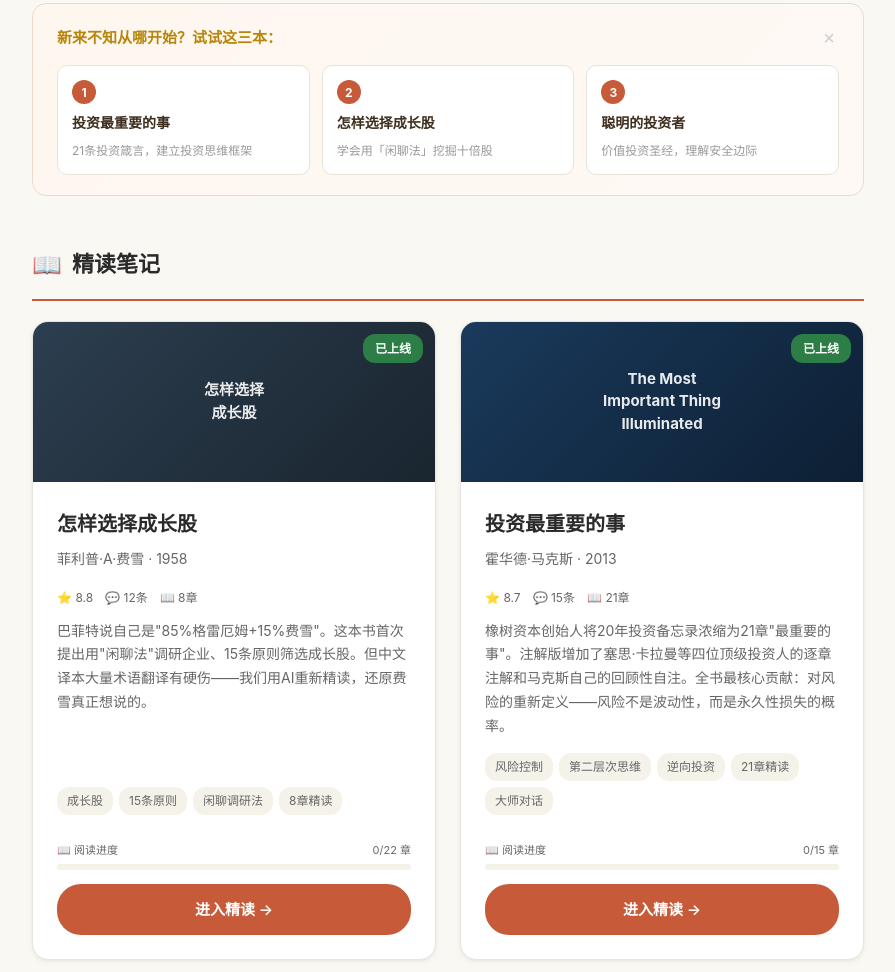
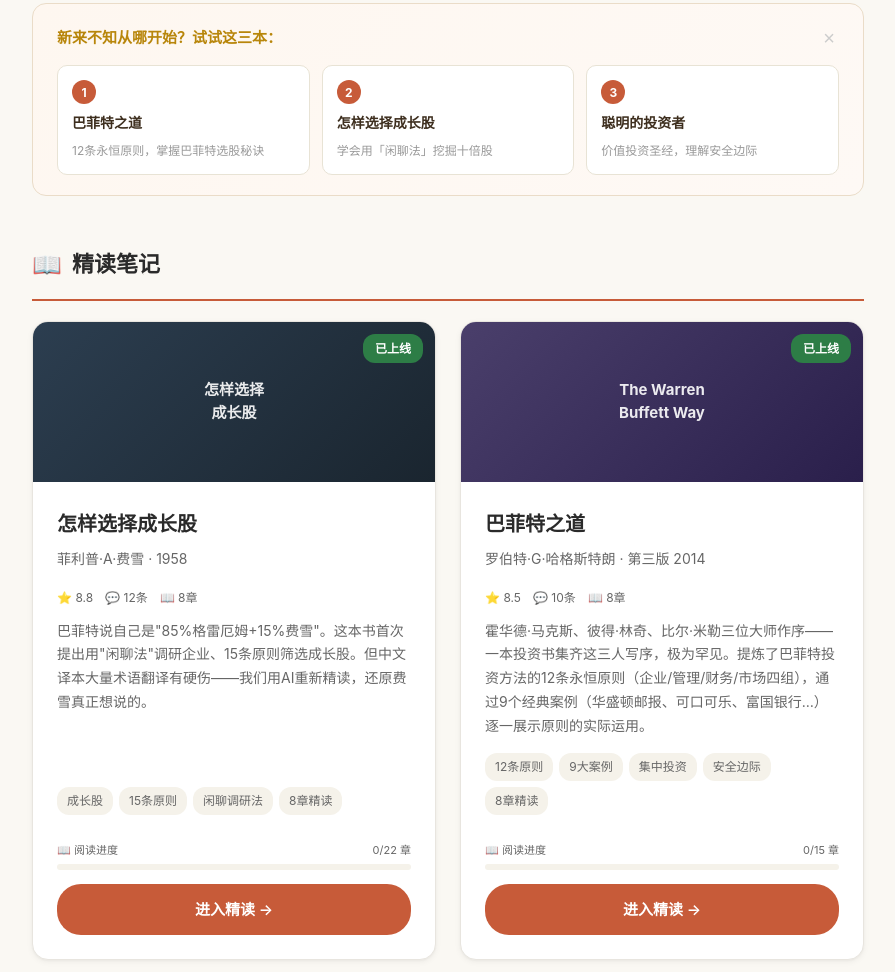
Before and after one commit to Leoshuaihao/ai-reading-notes, a plain HTML site: page bookshelf.html in a window 1280 px wide. Shown: the part 620-1592 px from the top of the page, without its empty margins (192-1087 px from the left). Drawn offline with Linux system fonts and the light colour scheme.

Commit message:
fix: 书架更新 — 移除howard-marks死链 + buffett→buffett-way + 统计更正18本

```diff
--- a/bookshelf.html
+++ b/bookshelf.html
@@ -5,9 +5,9 @@
   <meta http-equiv="Content-Security-Policy" content="default-src 'self'; script-src 'self' 'unsafe-inline' https://cdn.jsdelivr.net https://static.cloudflareinsights.com; style-src 'self' 'unsafe-inline'; img-src 'self' data:; connect-src 'self' https://ai-reading-api-proxy.neo-lab.workers.dev https://zvacgujeywaytpkixdtw.supabase.co https://static.cloudflareinsights.com; frame-src 'self'">
 <meta content="width=device-width, initial-scale=1.0" name="viewport"/>
 <title>完整书架 — AI精读笔记</title>
-<meta name="description" content="19 本投资经典 · 344 个精读章节。从费雪到塔勒布，用投资大师的眼睛看公司。"/>
+<meta name="description" content="18 本投资经典 · 精读章节。从费雪到塔勒布，用投资大师的眼睛看公司。"/>
 <meta property="og:title" content="完整书架 — AI精读笔记"/>
-<meta property="og:description" content="19 本投资经典 · 344 个精读章节。"/>
+<meta property="og:description" content="18 本投资经典 · 精读章节。"/>
 <meta property="og:type" content="website"/>
 <link rel="stylesheet" href="assets/css/style.css"/>
 <style>
@@ -255,7 +255,7 @@
 <!-- Hero -->
 <section class="shelf-hero">
   <h1>📖 完整书架</h1>
-  <p class="subtitle">19 本投资经典 · 344 个精读章节</p>
+  <p class="subtitle">18 本投资经典 · 精读章节</p>
   <p class="stats-line">从费雪到塔勒布，用投资大师的眼睛看公司</p>
 </section>
 
@@ -286,10 +286,10 @@
     <button class="bg-close" id="bgClose" title="不再显示">&times;</button>
   </div>
   <div class="bg-books">
-    <a class="bg-book" href="books/howard-marks/">
+    <a class="bg-book" href="books/buffett-way/">
       <span class="bg-book-num">1</span>
-      <span class="bg-book-title">投资最重要的事</span>
-      <span class="bg-book-why">21条投资箴言，建立投资思维框架</span>
+      <span class="bg-book-title">巴菲特之道</span>
+      <span class="bg-book-why">12条永恒原则，掌握巴菲特选股秘诀</span>
     </a>
     <a class="bg-book" href="books/fisher/">
       <span class="bg-book-num">2</span>
@@ -331,28 +331,6 @@
     </div>
   </div>
 
-  <!-- Howard Marks — 已上线 -->
-  <div class="book-card">
-    <div class="card-cover" style="background: linear-gradient(135deg, #1a3a5c, #0d1f33);">
-      <span class="status-badge available">已上线</span>
-      <div class="cover-text">The Most<br/>Important Thing<br/>Illuminated</div>
-    </div>
-    <div class="card-body">
-      <h3>投资最重要的事</h3>
-      <div class="author">霍华德·马克斯 · 2013</div>
-      <div class="card-meta" style="display:flex;gap:12px;font-size:12px;color:var(--text-secondary);margin:6px 0 10px;">
-        <span>⭐ 8.7</span><span>💬 15条</span><span>📖 21章</span>
-      </div>
-      <div class="desc">
-        橡树资本创始人将20年投资备忘录浓缩为21章"最重要的事"。注解版增加了塞思·卡拉曼等四位顶级投资人的逐章注解和马克斯自己的回顾性自注。全书最核心贡献：对风险的重新定义——风险不是波动性，而是永久性损失的概率。
-      </div>
-      <div class="tags">
-        <span class="tag">风险控制</span><span class="tag">第二层次思维</span><span class="tag">逆向投资</span><span class="tag">21章精读</span><span class="tag">大师对话</span>
-      </div>
-      <a class="card-btn primary" href="books/howard-marks/">进入精读 →</a>
-    </div>
-  </div>
-
   <!-- Buffett — 已上线 -->
   <div class="book-card">
     <div class="card-cover buffett">
@@ -371,7 +349,7 @@
       <div class="tags">
         <span class="tag">12条原则</span><span class="tag">9大案例</span><span class="tag">集中投资</span><span class="tag">安全边际</span><span class="tag">8章精读</span>
       </div>
-      <a class="card-btn primary" href="books/buffett/">进入精读 →</a>
+      <a class="card-btn primary" href="books/buffett-way/">进入精读 →</a>
     </div>
   </div>
 
```
